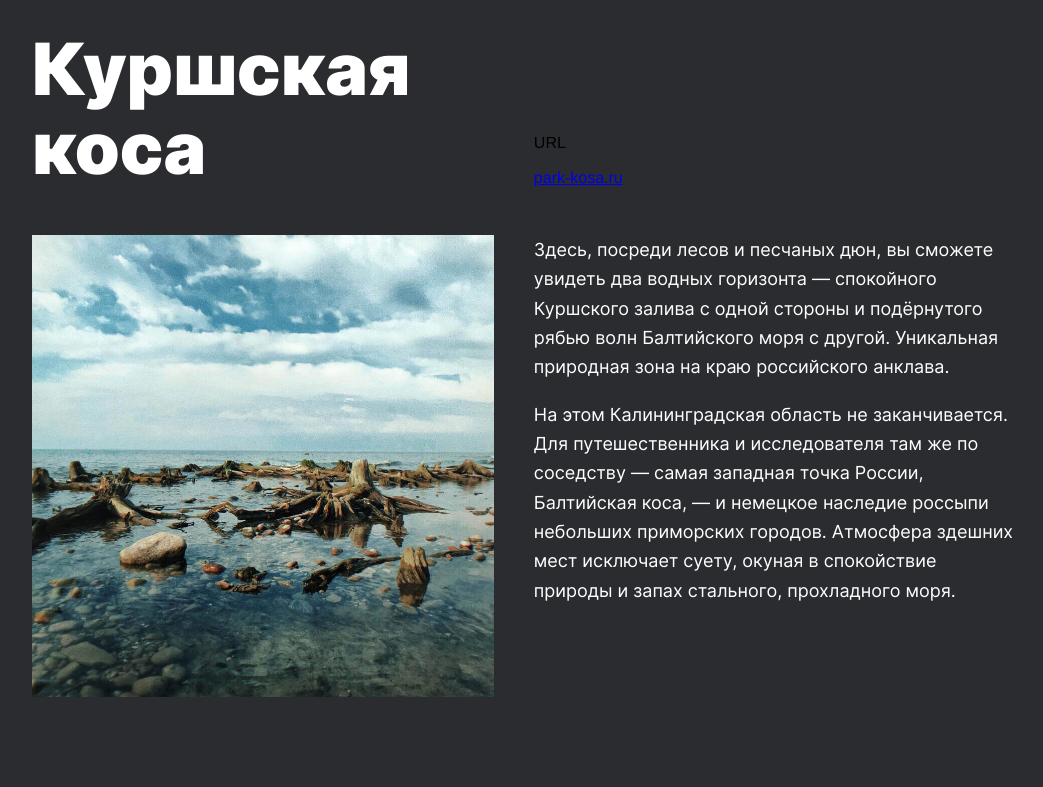
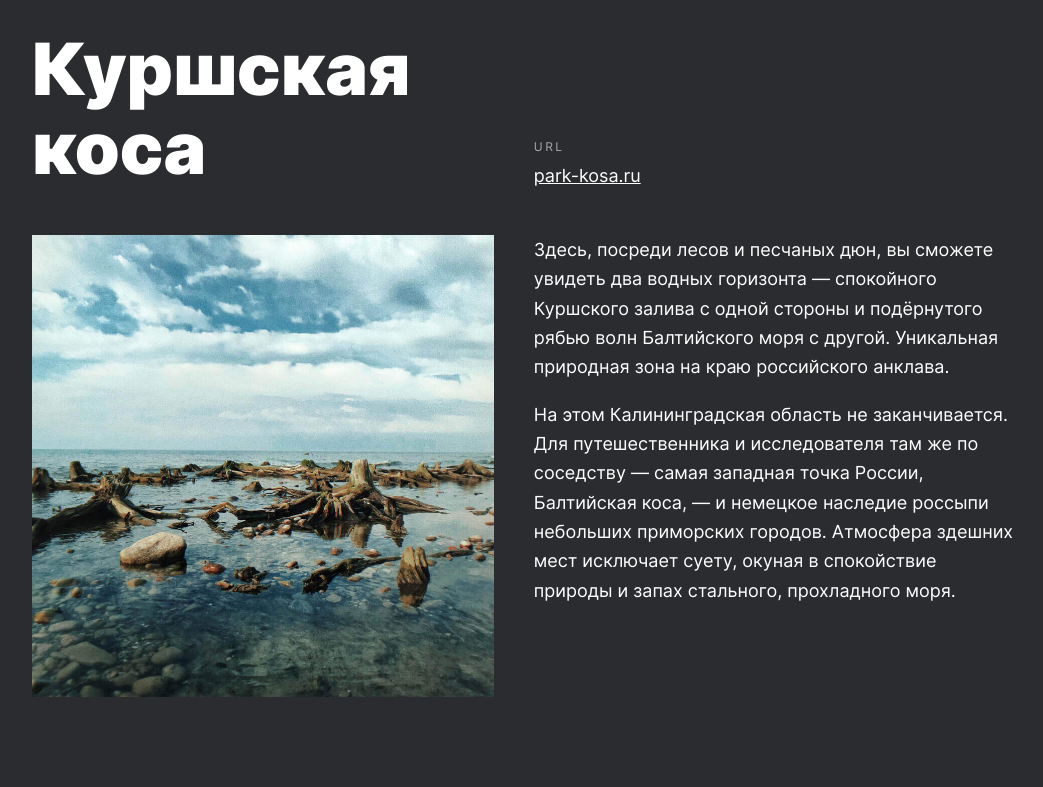
Before and after one commit to Lex26p/russian-travel, a plain HTML site: page index.html in a window 1280 px wide. Shown: the part 2980-3767 px from the top of the page, without its empty margins (116-1159 px from the left). Drawn offline with Linux system fonts and the light colour scheme.

Commit message:
Add files via upload

```diff
--- a/pages/index.css
+++ b/pages/index.css
@@ -24,8 +24,8 @@
 @import url('../blocks/place/place.css');
 @import url('../blocks/place/__title/place__title.css');
 @import url('../blocks/place/__website/place__website.css');
-@import url('../blocks/place/__website/_url-heading/place__website_url-heading.css');
-@import url('../blocks/place/__website/_link/place__website_link.css');
+@import url('../blocks/place/__url-heading/place__url-heading.css');
+@import url('../blocks/place/__link/place__link.css');
 @import url('../blocks/place/__image/place__image.css');
 @import url('../blocks/place/__container/place__container.css');
 @import url('../blocks/place/__container/__paragraph/place__paragraph.css');
```
